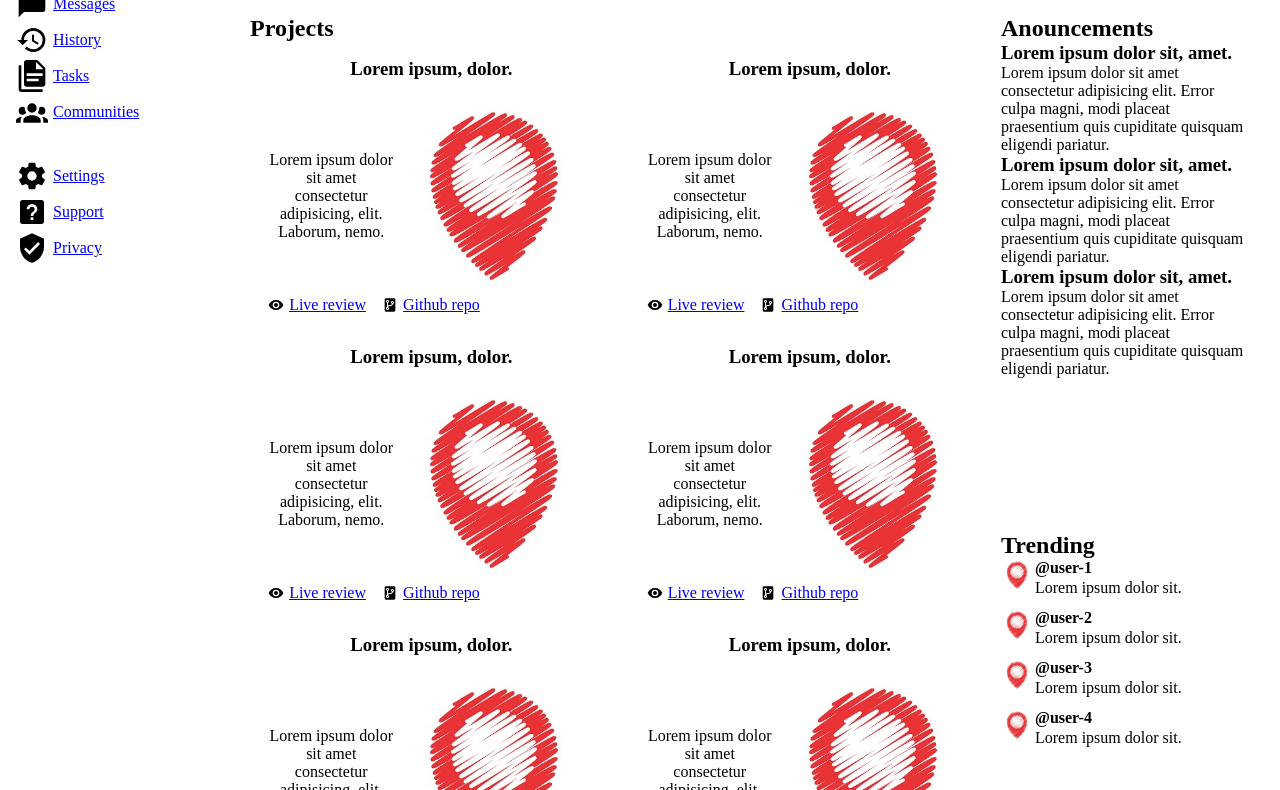
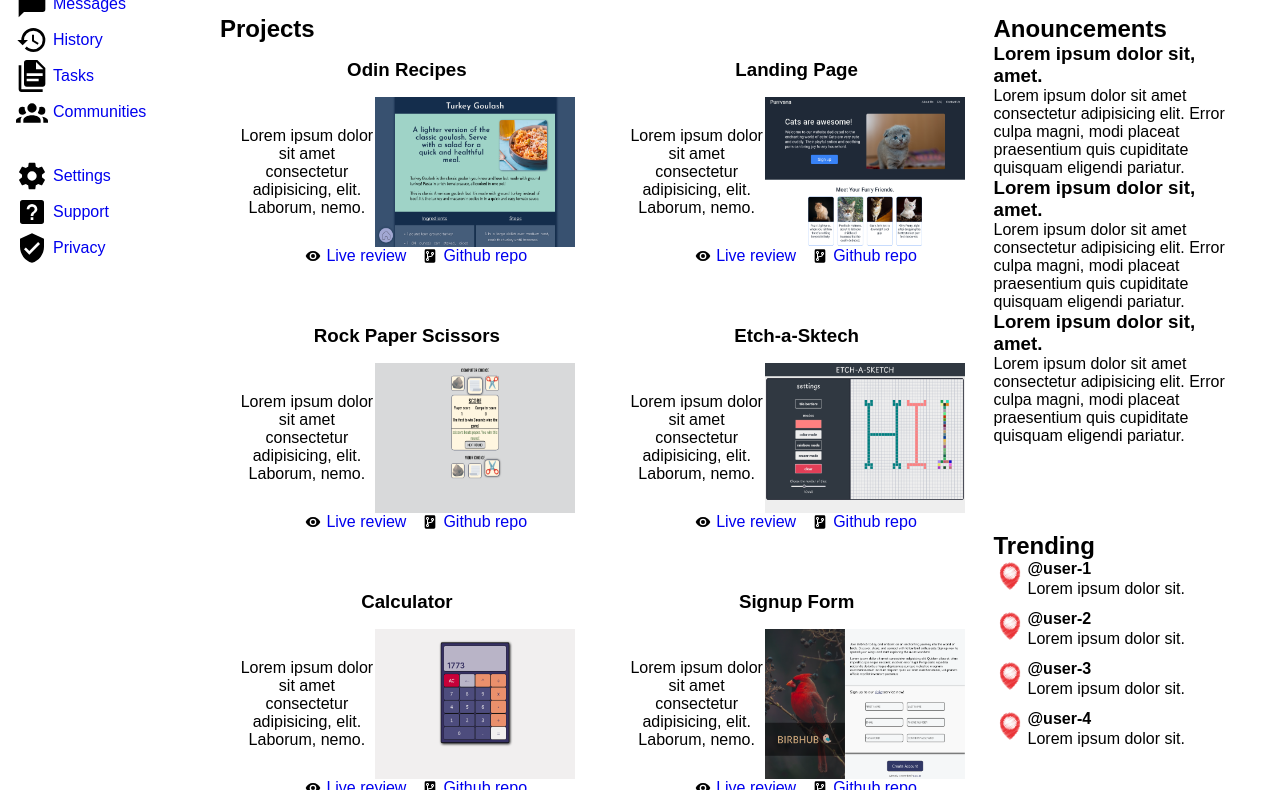
Before and after one commit to jellywilly420/dashboard, a plain HTML site: page index.html in a window 1280 px wide. Shown: the part 180-970 px from the top of the page. Drawn offline with Linux system fonts and the light colour scheme.

Commit message:
Add thumbnails of finished project page

```diff
--- a/index.html
+++ b/index.html
@@ -63,10 +63,10 @@
 			<h2>Projects</h2>
 			<div class="projects">
 				<div class="card">
-					<h3>Lorem ipsum, dolor.</h3>
+					<h3>Odin Recipes</h3>
 					<div class="content">
 						<p>Lorem ipsum dolor sit amet consectetur adipisicing, elit. Laborum, nemo.</p>
-						<img src="assets/placeholder.jpg" alt="placeholder" width="200px" height="200px">
+						<img src="assets/odin-recipes.png" alt="recipe page thumbnail" width="200px" height="150px">
 					</div>
 					<div class="links">
 						<a href="#"><img src="assets/live-review.svg" alt="live review" width="16px" height="16px">Live review</a>
@@ -74,10 +74,10 @@
 					</div>
 				</div>
 				<div class="card">
-					<h3>Lorem ipsum, dolor.</h3>
+					<h3>Landing Page</h3>
 					<div class="content">
 						<p>Lorem ipsum dolor sit amet consectetur adipisicing, elit. Laborum, nemo.</p>
-						<img src="assets/placeholder.jpg" alt="placeholder" width="200px" height="200px">
+						<img src="assets/landing-page.png" alt="landing page thumbnail" width="200px" height="150px">
 					</div>
 					<div class="links">
 						<a href="#"><img src="assets/live-review.svg" alt="live review" width="16px" height="16px">Live review</a>
@@ -85,10 +85,10 @@
 					</div>
 				</div>
 				<div class="card">
-					<h3>Lorem ipsum, dolor.</h3>
+					<h3>Rock Paper Scissors</h3>
 					<div class="content">
 						<p>Lorem ipsum dolor sit amet consectetur adipisicing, elit. Laborum, nemo.</p>
-						<img src="assets/placeholder.jpg" alt="placeholder" width="200px" height="200px">
+						<img src="assets/rock-paper-scissors.png" alt="rock paper scissors thumbnail" width="200px" height="150px">
 					</div>
 					<div class="links">
 						<a href="#"><img src="assets/live-review.svg" alt="live review" width="16px" height="16px">Live review</a>
@@ -96,10 +96,10 @@
 					</div>
 				</div>
 				<div class="card">
-					<h3>Lorem ipsum, dolor.</h3>
+					<h3>Etch-a-Sktech</h3>
 					<div class="content">
 						<p>Lorem ipsum dolor sit amet consectetur adipisicing, elit. Laborum, nemo.</p>
-						<img src="assets/placeholder.jpg" alt="placeholder" width="200px" height="200px">
+						<img src="assets/etch-a-sketch.png" alt="etch-a-sketch thumbnail" width="200px" height="150px">
 					</div>
 					<div class="links">
 						<a href="#"><img src="assets/live-review.svg" alt="live review" width="16px" height="16px">Live review</a>
@@ -107,10 +107,10 @@
 					</div>
 				</div>
 				<div class="card">
-					<h3>Lorem ipsum, dolor.</h3>
+					<h3>Calculator</h3>
 					<div class="content">
 						<p>Lorem ipsum dolor sit amet consectetur adipisicing, elit. Laborum, nemo.</p>
-						<img src="assets/placeholder.jpg" alt="placeholder" width="200px" height="200px">
+						<img src="assets/calculator.png" alt="calculator thumbnail" width="200px" height="150px">
 					</div>
 					<div class="links">
 						<a href="#"><img src="assets/live-review.svg" alt="live review" width="16px" height="16px">Live review</a>
@@ -118,10 +118,10 @@
 					</div>
 				</div>
 				<div class="card">
-					<h3>Lorem ipsum, dolor.</h3>
+					<h3>Signup Form</h3>
 					<div class="content">
 						<p>Lorem ipsum dolor sit amet consectetur adipisicing, elit. Laborum, nemo.</p>
-						<img src="assets/placeholder.jpg" alt="placeholder" width="200px" height="200px">
+						<img src="assets/sign-up.png" alt="sign up form thumbnail" width="200px" height="150px">
 					</div>
 					<div class="links">
 						<a href="#"><img src="assets/live-review.svg" alt="live review" width="16px" height="16px">Live review</a>
--- a/styles.css
+++ b/styles.css
@@ -1,5 +1,5 @@
 :root {
-	--sidebar-width: clamp(150px, 20vw, 250px);
+	--sidebar-width: clamp(150px, 20vw, 220px);
 }
 * {
 	box-sizing: border-box;
@@ -7,11 +7,15 @@
 	padding: 0;
 }
 body {
+	font-family: sans-serif;
 	display: grid;
 	grid-template-areas:"sidebar header"
 						"sidebar main"
 						"footer footer";
 	grid-template-columns: min(var(--sidebar-width), 35%) auto;
+}
+a {
+	text-decoration: none;
 }
 aside {
 	grid-area: sidebar;
@@ -128,6 +132,7 @@ main .projects .card .links {
 	padding-left: 5%;
 	display: flex;
 	align-items: center;
+	justify-content: center;
 	gap: 1rem;
 }
 main .projects .card .links a {
```
Also changed, not shown: assets/calculator.png (added), assets/etch-a-sketch.png (added), assets/landing-page.png (added), assets/odin-recipes.png (added), assets/rock-paper-scissors.png (added), assets/sign-up.png (added).
